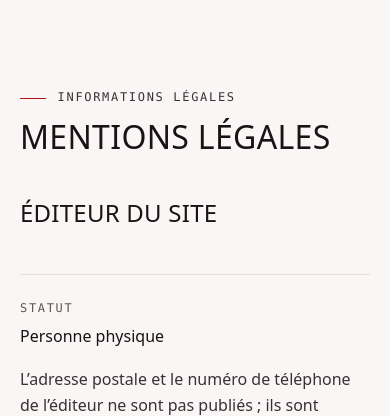
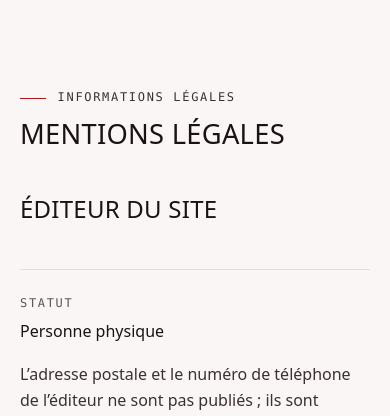
Before and after one commit to Alanarex/portfolio, a Laravel app: page /fr/legal in a window 390 px wide. Shown: the part 57-473 px from the top of the page. Run offline with Laravel 12, Linux system fonts and the light colour scheme; data that the repository does not hold is empty; style sheets or scripts are compiled from the project's sources; some libraries are stand-ins or nearby versions.

Commit message:
fix(public): titres plus petits sur mobile pour la police large Orbitron
Co-Authored-By: Claude Sonnet 5.5 <noreply@anthropic.com>

```diff
--- a/resources/css/public/base.css
+++ b/resources/css/public/base.css
@@ -63,9 +63,9 @@ h3 {
     text-wrap: balance;
 }
 
-h1 { font-size: clamp(2.8rem, 8vw, 8rem); }
-#legal-title { font-size: clamp(2rem, 8vw, 4.5rem); }
-h2 { font-size: clamp(2.2rem, 5vw, 4.5rem); }
+h1 { font-size: clamp(2rem, 8vw, 8rem); }
+#legal-title { font-size: clamp(1.6rem, 7vw, 4.5rem); }
+h2 { font-size: clamp(1.6rem, 5vw, 4.5rem); }
 h3 { font-size: 1.5rem; letter-spacing: 0.02em; }
 p { max-width: 68ch; margin-block: 0; }
 
--- a/resources/css/public/mobile.css
+++ b/resources/css/public/mobile.css
@@ -152,7 +152,7 @@ html.menu-open { overflow: hidden; }
 
     /* 2. Héros : une colonne, boutons pleins, pile technique en chips défilables */
     .hero { padding-block: calc(var(--header-h) + var(--space-5)) var(--space-7); }
-    .hero h1 { max-width: none; font-size: clamp(2.1rem, 11vw, 2.75rem); }
+    .hero h1 { max-width: none; font-size: clamp(1.5rem, 7.2vw, 2.4rem); }
     .hero__grid { gap: var(--space-6); }
     .hero .actions { flex-direction: column; align-items: stretch; margin-top: var(--space-5); }
     .scroll-cue { display: none; }
```
